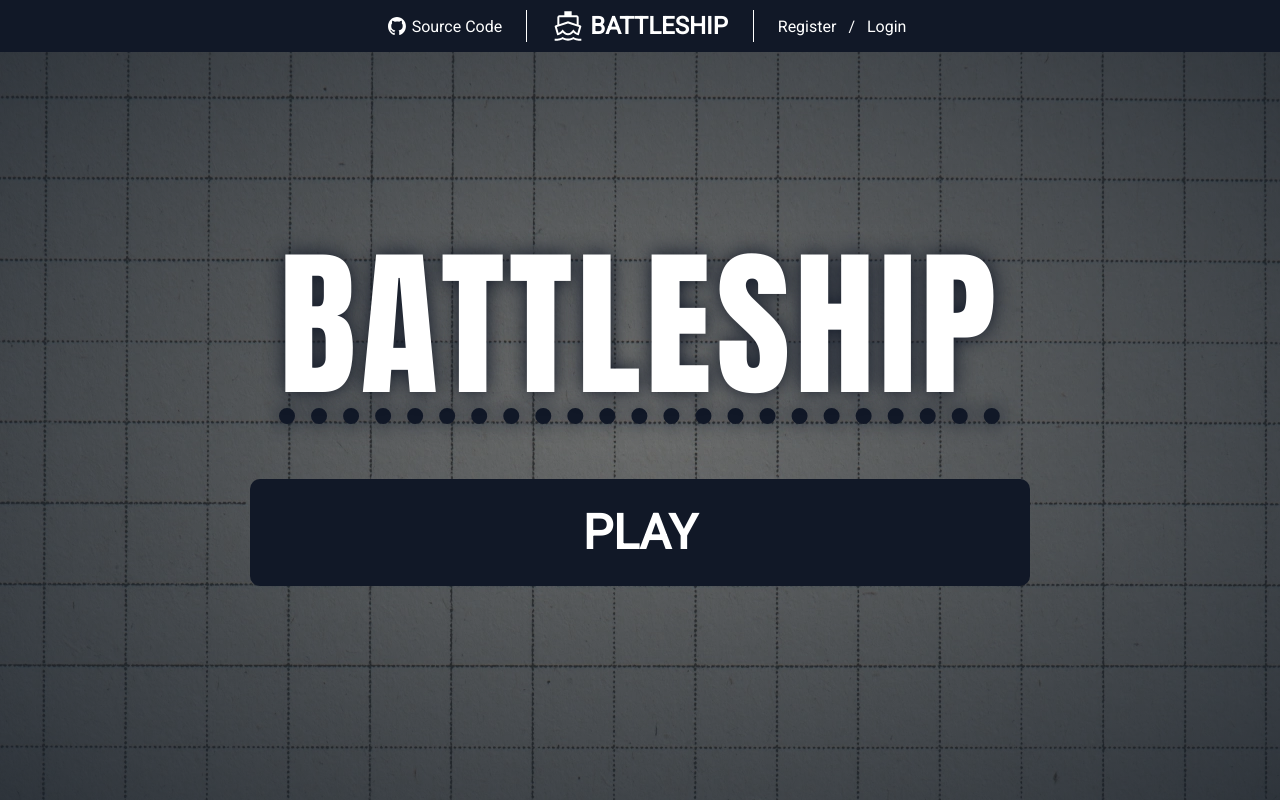
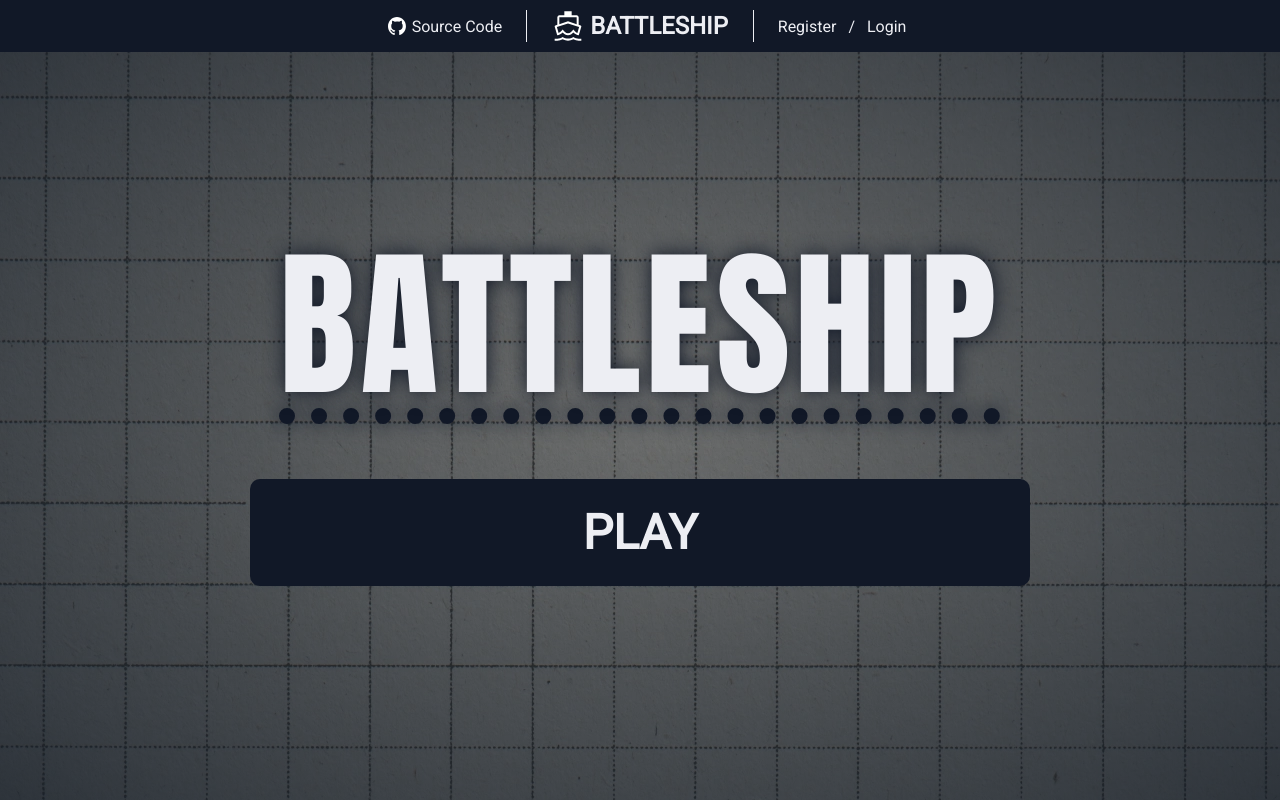
Before and after one commit to ovvosystem/battleship, a Flask app: page / in a window 1280 px wide. Run offline with Flask 3, Linux system fonts and the light colour scheme.

Commit message:
style: create color variables in css :root

```diff
--- a/server/static/main.css
+++ b/server/static/main.css
@@ -2,6 +2,15 @@
 
 /* GLOBAL RULES */
 
+
+:root {
+    --dark: #111827;
+    --light: #edeef3;
+    --light-hover: #bbb;
+    --dark-hover: #030920;
+    --dark-blue: #202944;
+    --blue: #405994;
+}
 
 html,
 body {
@@ -33,8 +42,8 @@ nav {
     left: 0;
     right: 0;
 
-    background-color: #111827;
-    color: #fff;
+    background-color: var(--dark);
+    color: var(--light);
 }
 
 nav a:hover:not(:nth-child(2)) {
@@ -65,8 +74,8 @@ nav a:hover:not(:nth-child(2)) {
 }
 
 #logo {
-    border-left: solid white 1px;
-    border-right: solid white 1px;
+    border-left: solid var(--light) 1px;
+    border-right: solid var(--light) 1px;
     padding-left: 25px;
     padding-right: 25px;
 }
@@ -104,7 +113,7 @@ li {
 
     font-size: 1.25rem;
 
-    color: #fff;
+    color: var(--light);
     border-radius: 5px;
 
     animation: fadeOut 2s;
@@ -141,8 +150,8 @@ li {
     font-weight: 500;
     letter-spacing: 0.3rem;
 
-    color: white;
-    text-decoration: underline dotted #111827;
+    color: var(--light);
+    text-decoration: underline dotted var(--dark);
     text-underline-offset: 0.1em;
     text-shadow: 0px 0px 20px #111827;
 }
@@ -156,8 +165,8 @@ li {
     padding: 25px;
     margin: 10px;
 
-    background-color: #111827;
-    color: #fff;
+    background-color: var(--dark);
+    color: var(--light);
     border: none;
     border-radius: 10px;
 
@@ -167,7 +176,7 @@ li {
 
 #button-container button:hover {
     transform: scale(1.15);
-    background-color: #030920;
+    background-color: var(--dark-hover);
 }
 
 
@@ -178,8 +187,8 @@ li {
     max-width: 500px;
     margin: 20px;
     padding: 20px;
-    background-color: #fff;
-    border: 2px solid #111827;
+    background-color: var(--light);
+    border: 2px solid var(--dark);
     border-radius: 10px;
 }
 
@@ -197,8 +206,8 @@ li {
     margin: 20px;
     padding: 10px;
 
-    background-color: #202944;
-    color: #fff;
+    background-color: var(--dark-blue);
+    color: var(--light);
     border: none;
     border-radius: 10px;
 
@@ -238,8 +247,8 @@ li {
 
     font-size: 2.5rem;
 
-    color: #fff;
-    background-color: #111827;
+    color: var(--light);
+    background-color: var(--dark);
     border: none;
     border-radius: 25px;
 
@@ -249,7 +258,7 @@ li {
 
 #room-options button:hover {
     transform: scale(1.1);
-    background-color: #030920;
+    background-color: var(--dark-hover);
 }
 
 #room-options input {
@@ -261,7 +270,7 @@ li {
 }
 
 .divider {
-    text-shadow: 0px 0px 25px #030920;
+    text-shadow: 0px 0px 25px var(--dark-hover);
 }
 
 
```
